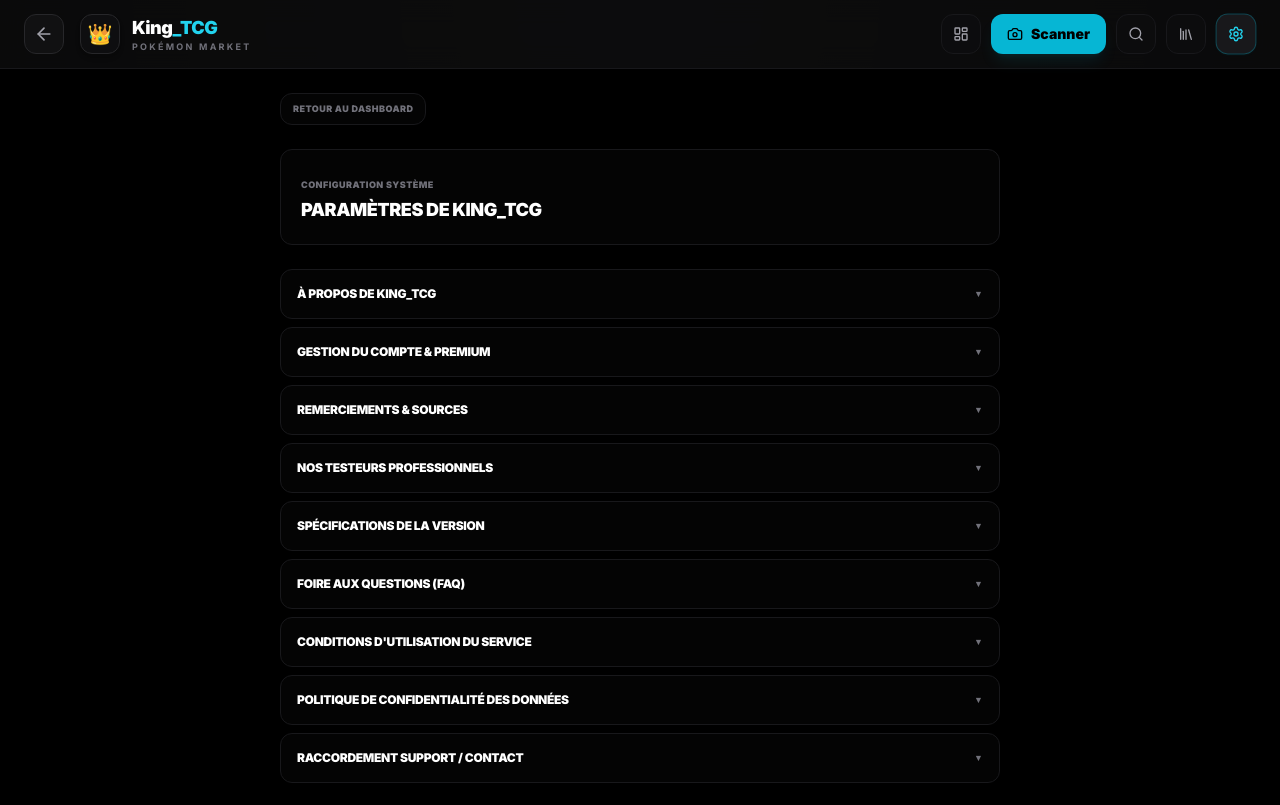
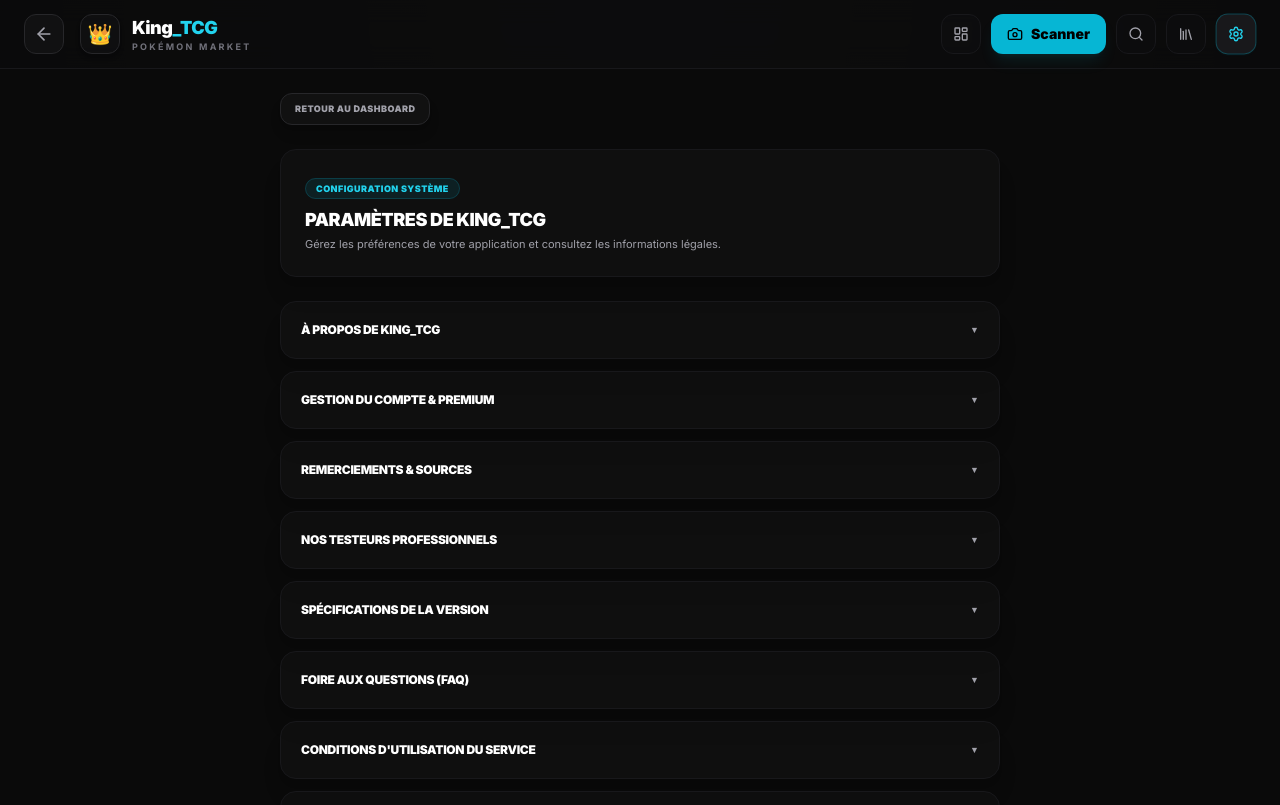
Before and after one commit to dylangdm1-dotcom/King_TcgV1, a Next.js app: page /parametres in a window 1280 px wide. Shown: the top 805 px of the page. Built offline with nearby package versions, Linux system fonts and the light colour scheme.

Commit message:
Update page.tsx

```diff
--- a/app/parametres/page.tsx
+++ b/app/parametres/page.tsx
@@ -13,22 +13,22 @@ function AccordionItem({ title, children }: AccordionProps) {
   const [isOpen, setIsOpen] = useState(false);
 
   return (
-    <div className="rounded-xl border border-zinc-900 bg-neutral-950/40 overflow-hidden transition-all">
+    <div className="rounded-2xl border border-zinc-900 bg-neutral-900/40 overflow-hidden transition-all shadow-xl">
       <button
         onClick={() => setIsOpen(!isOpen)}
-        className={`w-full flex items-center justify-between p-4 text-left transition-all ${
-          isOpen ? "bg-neutral-900/30" : "hover:bg-neutral-900/10"
+        className={`w-full flex items-center justify-between p-4 sm:p-5 text-left transition-all ${
+          isOpen ? "bg-neutral-800/40" : "hover:bg-neutral-800/20"
         }`}
       >
         <h3 className="text-xs font-black text-white uppercase tracking-tight">{title}</h3>
-        <span className={`text-[9px] font-black text-zinc-500 transition-transform duration-200 ${isOpen ? "rotate-180" : ""}`}>
+        <span className={`text-[9px] font-black text-zinc-400 transition-transform duration-200 ${isOpen ? "rotate-180" : ""}`}>
           ▼
         </span>
       </button>
 
       <div className={`grid transition-all duration-200 ease-in-out ${isOpen ? "grid-rows-[1fr] opacity-100" : "grid-rows-[0fr] opacity-0"}`}>
         <div className="overflow-hidden">
-          <div className="px-4 pb-4 pt-1 text-xs text-zinc-400 leading-relaxed space-y-3 font-medium">
+          <div className="px-4 pb-5 pt-1 text-xs text-zinc-300 leading-relaxed space-y-3 font-medium">
             {children}
           </div>
         </div>
@@ -42,26 +42,27 @@ export default function SettingsPage() {
     <>
       <Navbar />
 
-      <main className="min-h-screen bg-black text-white pb-20 selection:bg-cyan-500/10">
+      <main className="min-h-screen bg-neutral-950 text-white pb-32 selection:bg-cyan-500/20">
         <div className="mx-auto max-w-3xl space-y-6 px-4 py-6 sm:px-6">
 
           <div className="flex items-center justify-between">
             <Link
               href="/"
-              className="inline-flex items-center gap-1.5 text-zinc-500 hover:text-white transition-colors font-black text-[9px] uppercase tracking-wider bg-neutral-950/40 border border-zinc-900 px-3 py-2 rounded-xl"
+              className="inline-flex items-center gap-1.5 text-zinc-400 hover:text-white transition-colors font-black text-[9px] uppercase tracking-wider bg-neutral-900/60 border border-zinc-800 px-3.5 py-2 rounded-xl shadow-lg"
             >
               Retour au Dashboard
             </Link>
           </div>
 
           {/* En-tête Technique */}
-          <section className="rounded-xl border border-zinc-900 bg-neutral-950/40 p-4 sm:p-5">
-            <span className="text-[9px] font-black uppercase tracking-wider text-zinc-500">Configuration système</span>
-            <h1 className="mt-0.5 text-lg font-black uppercase tracking-tight text-white">Paramètres de King_TCG</h1>
+          <section className="rounded-2xl border border-zinc-900 bg-neutral-900/40 p-5 sm:p-6 shadow-xl">
+            <span className="text-[9px] font-black uppercase tracking-wider text-cyan-400 bg-cyan-500/10 border border-cyan-500/20 px-2.5 py-1 rounded-full">Configuration système</span>
+            <h1 className="mt-2 text-lg font-black uppercase tracking-tight text-white">Paramètres de King_TCG</h1>
+            <p className="mt-0.5 text-[11px] text-zinc-400">Gérez les préférences de votre application et consultez les informations légales.</p>
           </section>
 
           {/* Liste des Accordéons Style King_TCG */}
-          <div className="space-y-2">
+          <div className="space-y-3">
 
             <AccordionItem title="À propos de King_TCG">
               <p>King_TCG est une solution SaaS premium pensée pour les collectionneurs exigeants et les passionnés de cartes TCG.</p>
@@ -72,11 +73,11 @@ export default function SettingsPage() {
             <AccordionItem title="Gestion du Compte & Premium">
               <p>Votre compte sécurise vos préférences et vous permet d'accéder à l'ensemble des outils de suivi de portefeuille.</p>
               <p>Prochainement, les fonctionnalités d'accès Premium débloqueront la synchronisation Cloud multi-appareils, la sauvegarde automatique de vos données et des options d'analyse avancées.</p>
-              <p className="text-zinc-600 font-bold uppercase text-[10px]">Statut du compte : Session locale active (Invité)</p>
+              <p className="text-zinc-400 font-bold uppercase text-[10px] bg-black/40 border border-zinc-800 p-2 rounded-xl">Statut du compte : Session locale active (Invité)</p>
               <div className="pt-1">
                 <Link
                   href="/parametres/compte"
-                  className="inline-block bg-neutral-950 border border-zinc-900 hover:border-zinc-800 text-white font-black py-2 px-3 rounded text-[9px] uppercase tracking-wider transition-all"
+                  className="inline-block bg-neutral-900 border border-zinc-800 hover:border-cyan-500/50 text-white font-black py-2.5 px-3.5 rounded-xl text-[9px] uppercase tracking-wider transition-all shadow-md"
                 >
                   Ouvrir le panneau de compte
                 </Link>
@@ -88,16 +89,15 @@ export default function SettingsPage() {
               <p>Un remerciement tout particulier aux équipes de Pokémon TCG API et TCGdex pour la mise à disposition de leurs bases de données, ainsi qu'à tous les contributeurs open source qui font vivre cet écosystème.</p>
             </AccordionItem>
 
-            <AccordionItem title=" Nos testeurs professionnels">
+            <AccordionItem title="Nos testeurs professionnels">
               <p>
                 Découvrez les membres de la communauté qui participent aux tests
                 et contribuent à l'amélioration de King_TCG.
               </p>
-
               <div className="pt-2">
                 <Link
                   href="/parametres/testeurs"
-             className="inline-block bg-neutral-950 border border-cyan-500/30 hover:border-cyan-400 text-cyan-400 font-black py-2 px-3 rounded-xl text-[9px] uppercase tracking-wider transition-all"
+                  className="inline-block bg-neutral-900 border border-cyan-500/30 hover:border-cyan-400 text-cyan-400 font-black py-2.5 px-3.5 rounded-xl text-[9px] uppercase tracking-wider transition-all shadow-md"
                 >
                   Voir les testeurs partenaires
                 </Link>
@@ -105,9 +105,9 @@ export default function SettingsPage() {
             </AccordionItem>
 
             <AccordionItem title="Spécifications de la Version">
-              <p className="font-bold text-zinc-200">Version actuelle : King_TCG v1.0.0</p>
-              <p className="text-zinc-500">Modules disponibles :</p>
-              <ul className="list-disc pl-4 space-y-0.5 text-zinc-500 font-mono text-[11px]">
+              <p className="font-bold text-white">Version actuelle : King_TCG v1.0.0</p>
+              <p className="text-zinc-400">Modules disponibles :</p>
+              <ul className="list-disc pl-4 space-y-1 text-zinc-400 font-mono text-[11px]">
                 <li>Recherche intelligente</li>
                 <li>Scanner OCR</li>
                 <li>Gestion de collection</li>
@@ -121,25 +121,25 @@ export default function SettingsPage() {
                 <li>Suivi des performances</li>
                 <li>Mode responsive</li>
               </ul>
-              <p className="text-zinc-500 pt-2 font-bold">Prochaines évolutions :</p>
-              <ul className="list-disc pl-4 space-y-0.5 text-zinc-500 font-mono text-[11px]">
+              <p className="text-zinc-400 pt-3 font-bold">Prochaines évolutions :</p>
+              <ul className="list-disc pl-4 space-y-1 text-zinc-400 font-mono text-[11px]">
                 <li>Cloud Sync</li>
                 <li>Alertes de prix</li>
                 <li>Export CSV</li>
                 <li>Scanner IA amélioré</li>
                 <li>Comptes Premium</li>
               </ul>
-              <p className="text-[10px] text-zinc-600 font-black uppercase tracking-wider pt-2">Dernière mise à jour : Juillet 2026</p>
+              <p className="text-[10px] text-zinc-500 font-black uppercase tracking-wider pt-3">Dernière mise à jour : Juillet 2026</p>
             </AccordionItem>
 
             <AccordionItem title="Foire aux Questions (FAQ)">
-              <p className="font-bold text-zinc-200">Comment sont calculés les prix ?</p>
+              <p className="font-bold text-white">Comment sont calculés les prix ?</p>
               <p>Les estimations affichées sont calculées à partir de données de ventes et d'offres consolidées sur le marché secondaire, puis nettoyées pour refléter la valeur moyenne réelle des cartes.</p>
-              <p className="font-bold text-zinc-200 pt-1">Les prix sont-ils exacts ?</p>
+              <p className="font-bold text-white pt-2">Les prix sont-ils exacts ?</p>
               <p>Les prix indiqués sont des estimations indicatives basées sur l'état général du marché. La valeur effective d'une carte dépend toujours de son état de conservation exact (Grading) et des conditions de vente.</p>
-              <p className="font-bold text-zinc-200 pt-1">Comment fonctionne le scanner ?</p>
+              <p className="font-bold text-white pt-2">Comment fonctionne le scanner ?</p>
               <p>Le scanner s'appuie sur la reconnaissance optique de caractères (OCR) et la détection d'image pour identifier rapidement les cartes à partir de votre appareil photo ou d'un fichier.</p>
-              <p className="font-bold text-zinc-200 pt-1">Les données sont-elles sauvegardées ?</p>
+              <p className="font-bold text-white pt-2">Les données sont-elles sauvegardées ?</p>
               <p>Pour le moment, toutes vos cartes et configurations sont conservées localement dans votre navigateur. La synchronisation sécurisée sur le Cloud sera disponible très prochainement.</p>
             </AccordionItem>
 
@@ -156,18 +156,18 @@ export default function SettingsPage() {
             <AccordionItem title="Raccordement Support / Contact">
               <p>Une question, une suggestion ou un problème technique à signaler ? Notre équipe est à votre écoute pour vous offrir la meilleure expérience possible.</p>
               <div className="pt-1">
-                <a href="mailto:support@kingtcg.com" className="font-mono font-bold text-cyan-400 border-b border-zinc-900 hover:border-cyan-400 transition-colors text-xs">
+                <a href="mailto:support@kingtcg.com" className="font-mono font-bold text-cyan-400 border-b border-cyan-400/40 hover:border-cyan-400 transition-colors text-xs">
                   support@kingtcg.com
                 </a>
               </div>
-              <p className="text-zinc-600 text-[11px] italic pt-1">Délai moyen de réponse : sous 24 à 48 heures (jours ouvrés).</p>
+              <p className="text-zinc-500 text-[11px] italic pt-1">Délai moyen de réponse : sous 24 à 48 heures (jours ouvrés).</p>
             </AccordionItem>
 
           </div>
 
           {/* Pied de page King_TCG standardisé */}
           <footer className="mt-16 text-center border-t border-zinc-900 pt-6">
-            <p className="text-[9px] font-black text-zinc-700 uppercase tracking-[0.3em]">
+            <p className="text-[9px] font-black text-zinc-500 uppercase tracking-[0.3em]">
               King_TCG • Collection Manager • Version 1.0
             </p>
           </footer>
```
Lines whose indentation alone changed are shown as unchanged.
